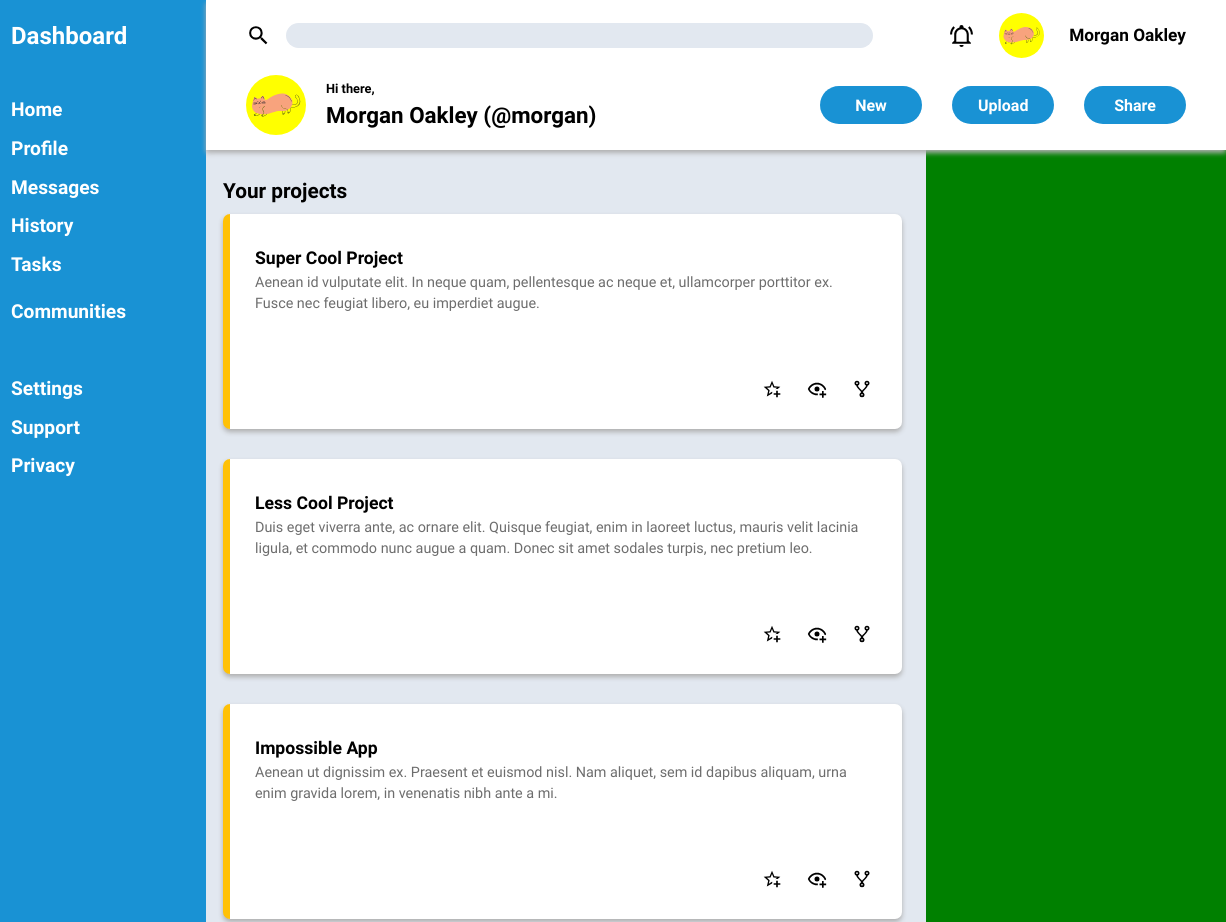
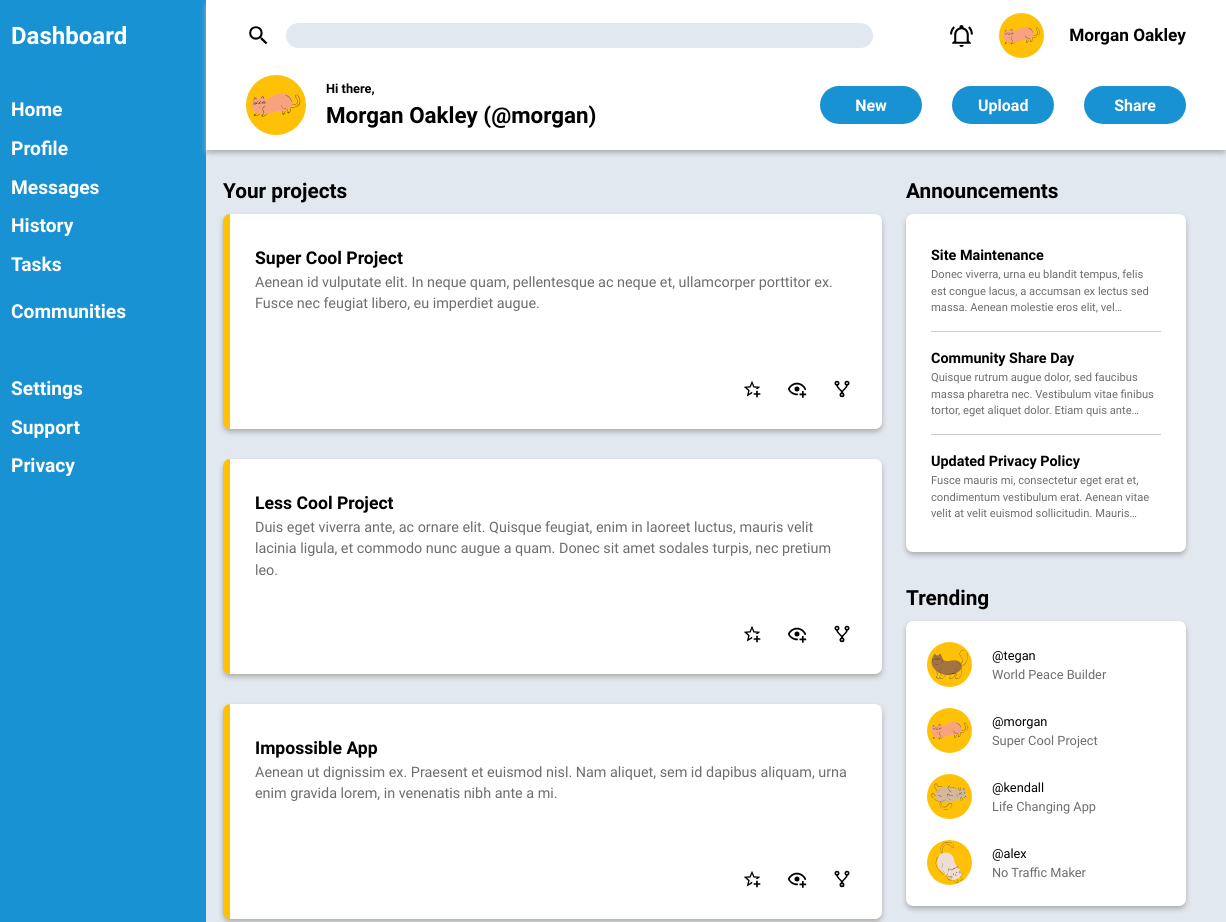
Before and after one commit to 00Land00/odin-dashboard, a plain HTML site: page index.html in a window 1280 px wide. Shown: the top 922 px of the page, 54-1280 px from the left. Drawn offline with Linux system fonts and the light colour scheme.

Commit message:
add html and styles for sidebar section

```diff
--- a/index.html
+++ b/index.html
@@ -10,6 +10,7 @@
     <link rel="stylesheet" href="styles/nav.css" />
     <link rel="stylesheet" href="styles/header.css" />
     <link rel="stylesheet" href="styles/main.css" />
+    <link rel="stylesheet" href="styles/sidebar.css" />
   </head>
   <body>
     <div class="container">
@@ -96,7 +97,6 @@
         </div>
       </div>
       <div class="projects">
-        <div class="section">
         <h4 class="section-title">Your projects</h4>
         <div class="card-group">
           <div class="card">
@@ -193,8 +193,76 @@
           </div>
         </div>
       </div>
+      <div class="sidebar">
+        <div class="ann-section">
+          <h4 class="section-title">Announcements</h4>
+          <div class="card">
+            <div class="ann">
+              <h6 class="ann-title">Site Maintenance</h6>
+              <p class="ann-desc line-clamp">
+                Donec viverra, urna eu blandit tempus, felis est congue lacus, a
+                accumsan ex lectus sed massa. Aenean molestie eros elit, vel
+                hendrerit tortor porttitor vitae. Praesent a iaculis elit,
+                gravida euismod ipsum.
+              </p>
             </div>
-      <div class="sidebar"></div>
+            <div class="ann">
+              <h6 class="ann-title">Community Share Day</h6>
+              <p class="ann-desc line-clamp">
+                Quisque rutrum augue dolor, sed faucibus massa pharetra nec.
+                Vestibulum vitae finibus tortor, eget aliquet dolor. Etiam quis
+                ante facilisis, interdum erat at, malesuada odio. Aliquam
+                facilisis mi ac risus tincidunt interdum. Sed commodo, enim sit
+                amet fringilla consectetur, lacus ligula laoreet quam, at
+                sagittis quam nibh id leo. Nulla pulvinar dignissim urna nec
+                volutpat.
+              </p>
+            </div>
+            <div class="ann">
+              <h6 class="ann-title">Updated Privacy Policy</h6>
+              <p class="ann-desc line-clamp">
+                Fusce mauris mi, consectetur eget erat et, condimentum
+                vestibulum erat. Aenean vitae velit at velit euismod
+                sollicitudin. Mauris tincidunt porta nulla, vitae vulputate
+                felis dictum et.
+              </p>
+            </div>
+          </div>
+        </div>
+        <div class="trends-section">
+          <h4 class="section-title">Trending</h4>
+          <div class="card">
+            <div class="user">
+              <img src="media/cat2.svg" alt="cat profile pic" class="user-pic">
+              <div class="user-info">
+                <h6 class="user-name">@tegan</h6>
+                <p class="user-proj">World Peace Builder</p>
+              </div>
+            </div>
+            <div class="user">
+              <img src="media/cat1.svg" alt="cat profile pic" class="user-pic">
+              <div class="user-info">
+                <h6 class="user-name">@morgan</h6>
+                <p class="user-proj">Super Cool Project</p>
+              </div>
+            </div>
+            <div class="user">
+              <img src="media/cat3.svg" alt="cat profile pic" class="user-pic">
+              <div class="user-info">
+                <h6 class="user-name">@kendall</h6>
+                <p class="user-proj">Life Changing App</p>
+              </div>
+            </div>
+            <div class="user">
+              <img src="media/cat4.svg" alt="cat profile pic" class="user-pic">
+              <div class="user-info">
+                <h6 class="user-name">@alex</h6>
+                <p class="user-proj">No Traffic Maker</p>
+              </div>
+            </div>
+          </div>
+        </div>
+      </div>
     </div>
   </body>
 </html>
--- a/styles/header.css
+++ b/styles/header.css
@@ -21,7 +21,7 @@
   width: 45px;
   height: 45px;
   border-radius: 50%;
-  background-color: yellow;
+  background-color: #ffc107;
 }
 
 .search {
--- a/styles/layout.css
+++ b/styles/layout.css
@@ -1,6 +1,6 @@
 .container {
   display: grid;
-  grid-template-columns: 260px auto 300px;
+  grid-template-columns: 260px auto 320px;
   grid-template-rows: 150px;
 
   width: 100vw;
@@ -16,7 +16,3 @@
 .header {
   grid-column: 2 / 4;
 }
-
-.sidebar {
-  background-color: green;
-}
--- a/styles/main.css
+++ b/styles/main.css
@@ -1,4 +1,4 @@
-.section {
+.projects {
   min-width: 525px;
   padding: 25px 24px 25px 17px;
 
@@ -17,17 +17,21 @@
 }
 
 .card {
+  box-shadow: 0 3px 5px #afafaf;
+  border-radius: 7px;
+
+  background-color: white;
+}
+
+.projects .card {
   display: flex;
   flex-direction: column;
   justify-content: space-between;
   gap: 20px;
   height: 215px;
   padding: 30px 30px 30px 25px;
+
   border-left: 7px solid #ffc107;
-  box-shadow: 0 3px 5px #afafaf;
-  border-radius: 7px;
-
-  background-color: white;
 }
 
 .card-title {
--- /dev/null
+++ b/styles/sidebar.css
@@ -0,0 +1,63 @@
+.sidebar {
+  padding: 25px 40px 25px 0;
+
+  background-color: #e2e8f0;
+}
+
+.sidebar .card {
+  padding: 30px 25px;
+}
+
+.ann:first-child ~ .ann {
+  border-top: 1px solid #cecece;
+  padding-top: 15px;
+}
+
+.ann-section .card {
+  display: flex;
+  flex-direction: column;
+  gap: 15px;
+}
+
+.ann-title {
+  font-size: 0.9rem;
+}
+
+.ann-desc {
+  font-size: 0.7rem;
+  color: #6d6d6d;
+}
+
+.ann-section ~ * {
+  margin-top: 30px;
+}
+
+.user .user-pic {
+  height: 45px;
+  width: 45px;
+  border-radius: 50%;
+
+  background-color: #ffc107;
+}
+
+.trends-section .card {
+  display: flex;
+  flex-direction: column;
+  gap: 21px;
+  padding: 21px;
+}
+
+.user {
+  display: flex;
+  align-items: center;
+  gap: 20px;
+}
+
+.user-name, .user-proj {
+  font-weight: 400;
+  font-size: 0.8rem;
+}
+
+.user-proj {
+  color: #6d6d6d;
+}
```
Lines whose indentation alone changed are shown as unchanged.
